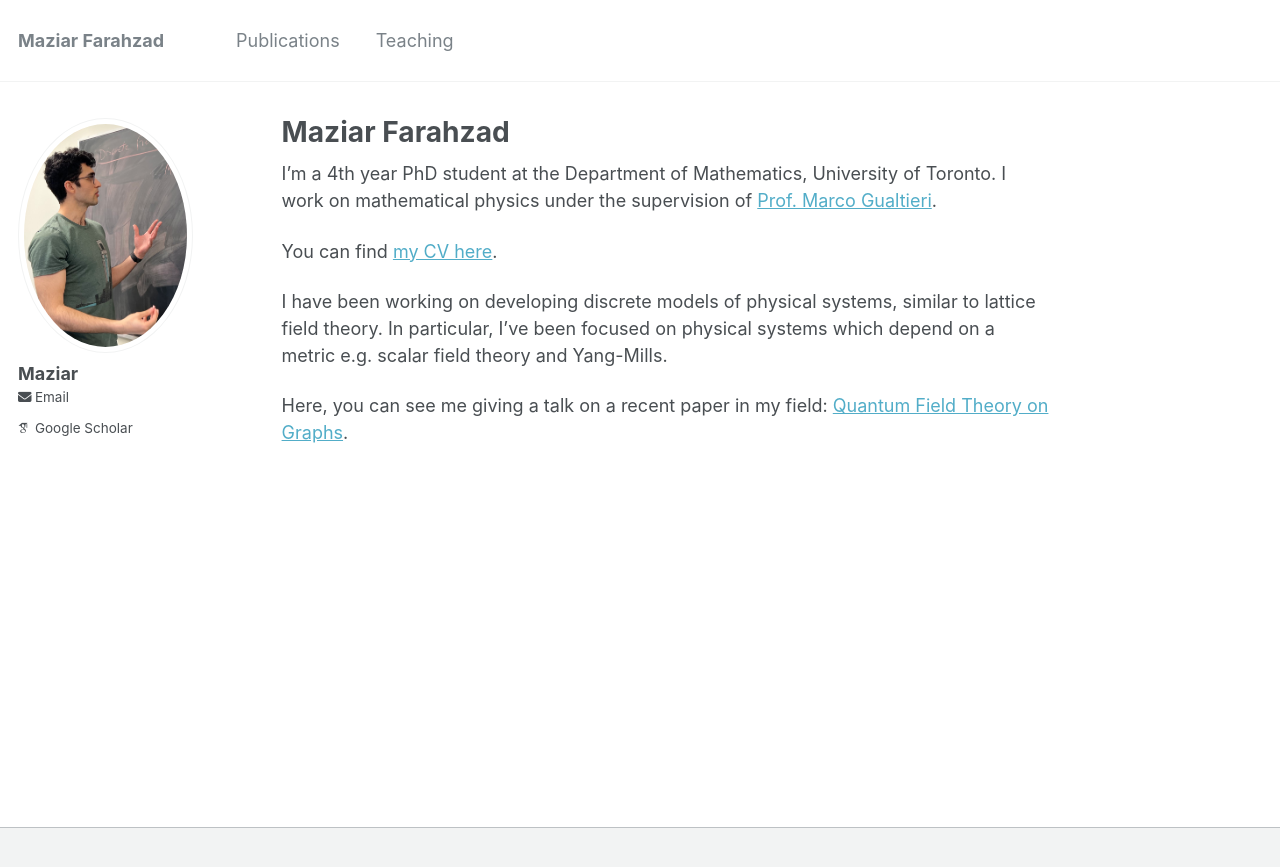
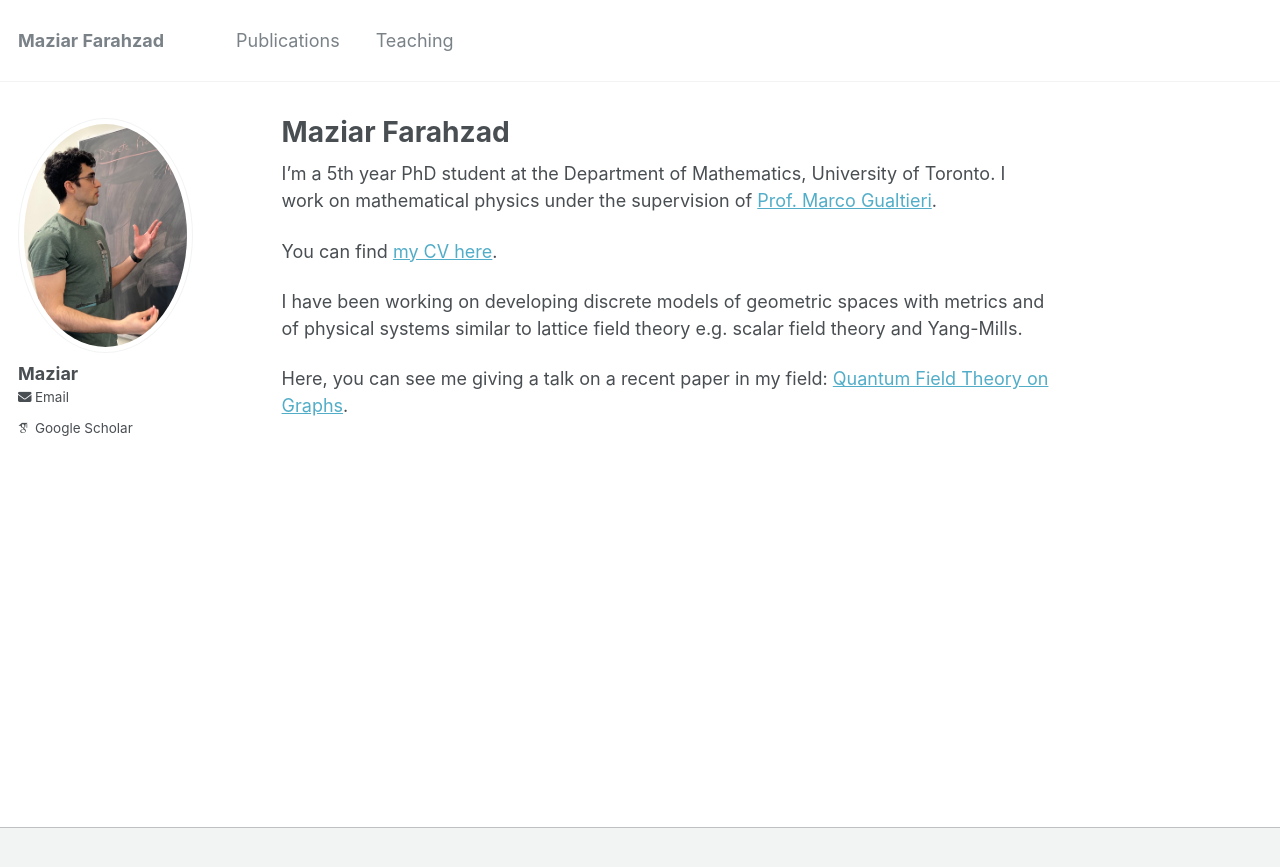
Before and after one commit to maziarf/maziar.github.io, a Jekyll site: the page built from _pages/about.md, in a window 1280 px wide. Shown: the top 867 px of the page. Built offline with Jekyll 4.4.1, drawn with Linux system fonts in a browser that asks for light colours; some web fonts are replaced.

Commit message:
Update about.md

```diff
--- a/_pages/about.md
+++ b/_pages/about.md
@@ -7,10 +7,10 @@ redirect_from:
   - /about.html
 ---
 
-I'm a 4th year PhD student at the Department of Mathematics, University of Toronto. I work on mathematical physics under the supervision of [Prof. Marco Gualtieri](https://www.math.toronto.edu/mgualt/).
+I'm a 5th year PhD student at the Department of Mathematics, University of Toronto. I work on mathematical physics under the supervision of [Prof. Marco Gualtieri](https://www.math.toronto.edu/mgualt/).
 
 You can find [my CV here](https://maziarf.github.io/files/My_CV.pdf).
 
-I have been working on developing discrete models of physical systems, similar to lattice field theory. In particular, I've been focused on physical systems which depend on a metric e.g. scalar field theory and Yang-Mills.
+I have been working on developing discrete models of geometric spaces with metrics and of physical systems similar to lattice field theory e.g. scalar field theory and Yang-Mills.
 
 Here, you can see me giving a talk on a recent paper in my field: [Quantum Field Theory on Graphs](http://www.fields.utoronto.ca/talks/Combinatorial-QFT-Graphs).
```
